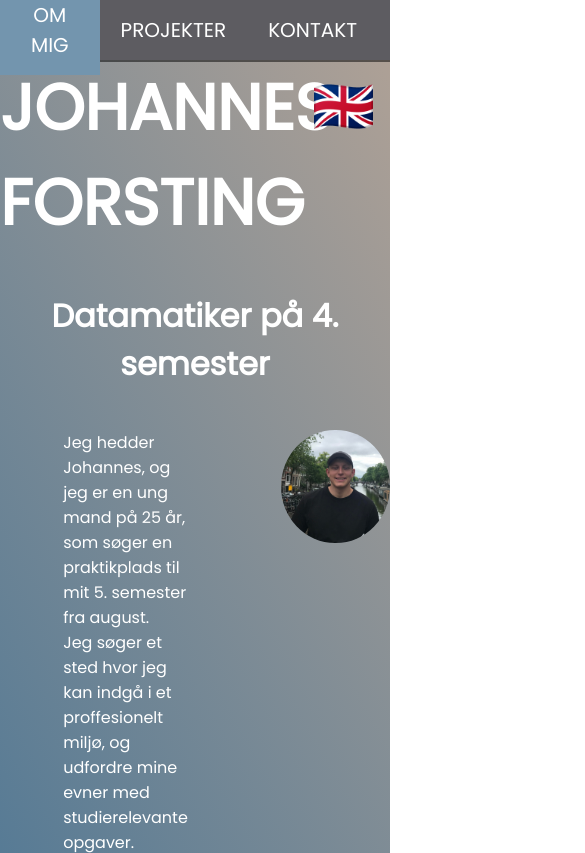
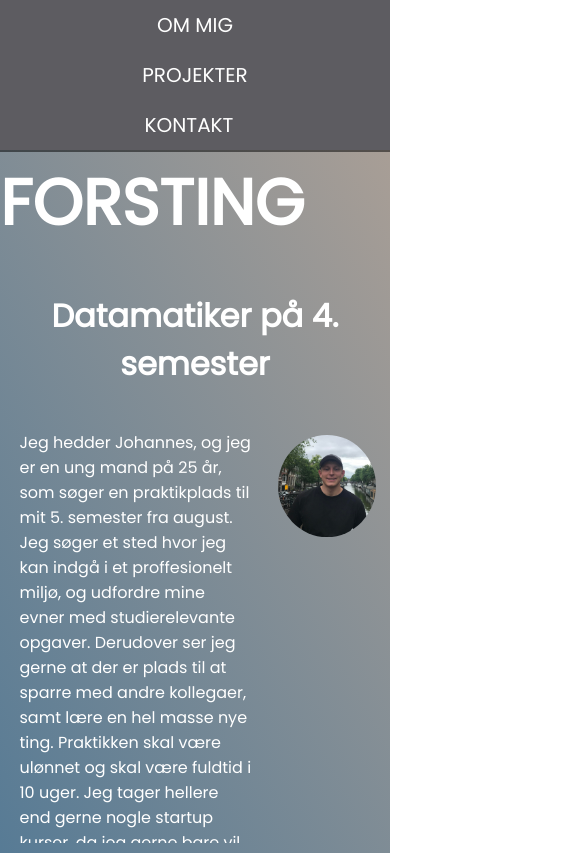
Before and after one commit to Johannes-Forsting/portfolio, a plain HTML site: page index.html in a window 390 px wide. Shown: the top 853 px of the page, 585 px wide, since content can reach past the window. Drawn offline with Linux system fonts and the light colour scheme.

Commit message:
Nu virker den næsten heltgodt på telefonen. Acceptabelt i hvert fald.

```diff
--- a/styles/styles.css
+++ b/styles/styles.css
@@ -36,14 +36,6 @@ hr{
     width: calc(100% - 48px);
 }
 
-.info-text{
-    color: white;
-    padding: 0 10vh 0 10vh;
-    width: 70%;
-    height: 30vh;
-
-
-}
 
 
 
@@ -70,6 +62,20 @@ hr{
     text-decoration: none;
     font-size: 20px;
 }
+
+@media only screen and (max-width: 768px) {
+    #navbar {
+        flex-direction: column;
+        height: auto;
+    }
+
+    .nav-link {
+        padding: 10px;
+    }
+}
+
+
+
 
 .nav-link:last-of-type{
     margin-right: 12px;
@@ -116,12 +122,26 @@ hr{
 .welcome-body{
     display: flex;
     flex-direction: row;
-    margin: 0 10vh 0 10vh;
+    margin: 0 0 0 0;
+    width: 100%;
+    height: 50%;
 
 }
 
+.info-text{
+    color: white;
+    padding: 0 5% 0 5%;
+    width: 70%;
+    height: 100%;
+    overflow: auto;
+
+
+}
+
+
 .profile-pic{
     width: 25%;
+    margin: 5px;
 }
 
 .test{
@@ -286,7 +306,7 @@ p::after{
 .contact-body{
     display: flex;
     flex-direction: column;
-    width: 150vh;
+    width: 100%;
     justify-content: space-around;
     align-items: center;
 }
@@ -311,8 +331,21 @@ p::after{
     margin: 5vh;
     border-radius: 100%;
     box-shadow: 0 0 100px 3px #ccc;
-    /*background-image: radial-gradient(closest-side ellipse, #557a95, #181818, #557a95);*/
 }
+
+
+@media only screen and (max-width: 800px) {
+    .contact-body-png {
+        width: 7vh;
+        height: 7vh;
+        box-shadow: 0 0 50px 3px #ccc;
+    }
+
+    .nav-link {
+        padding: 10px;
+    }
+}
+
 
 
 
```
Also changed, not shown: index.html (+6 -2 lines).
